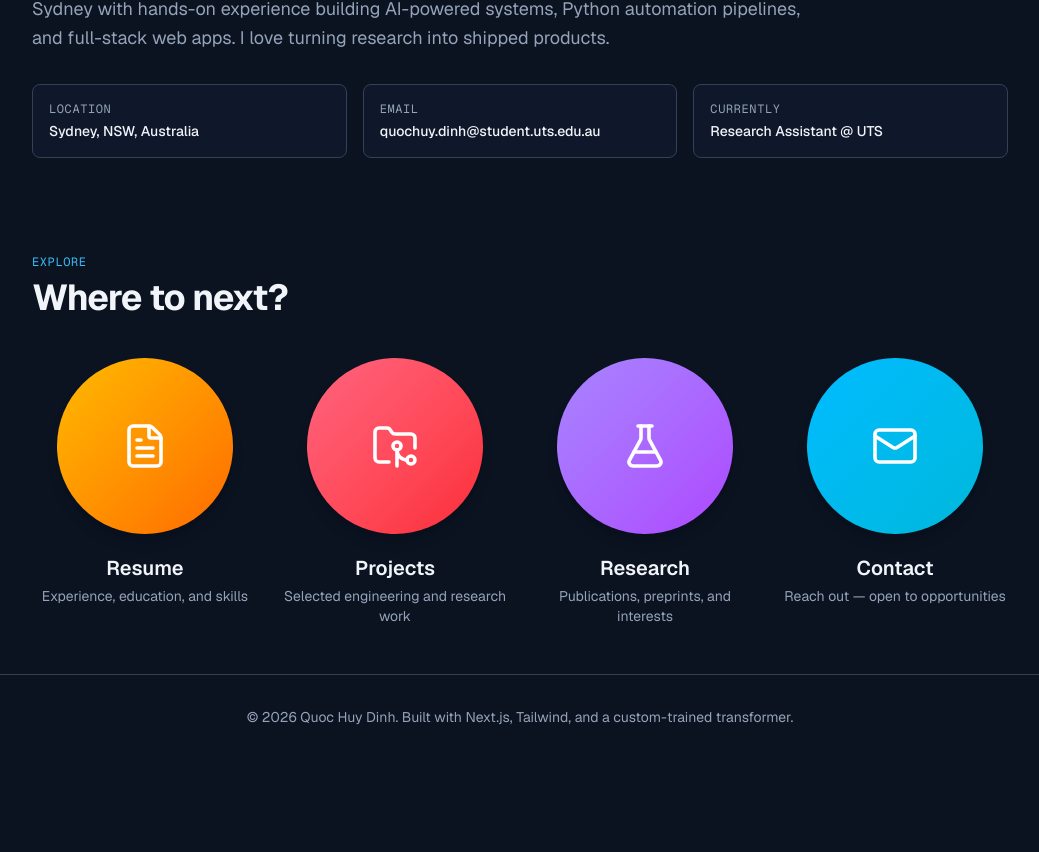
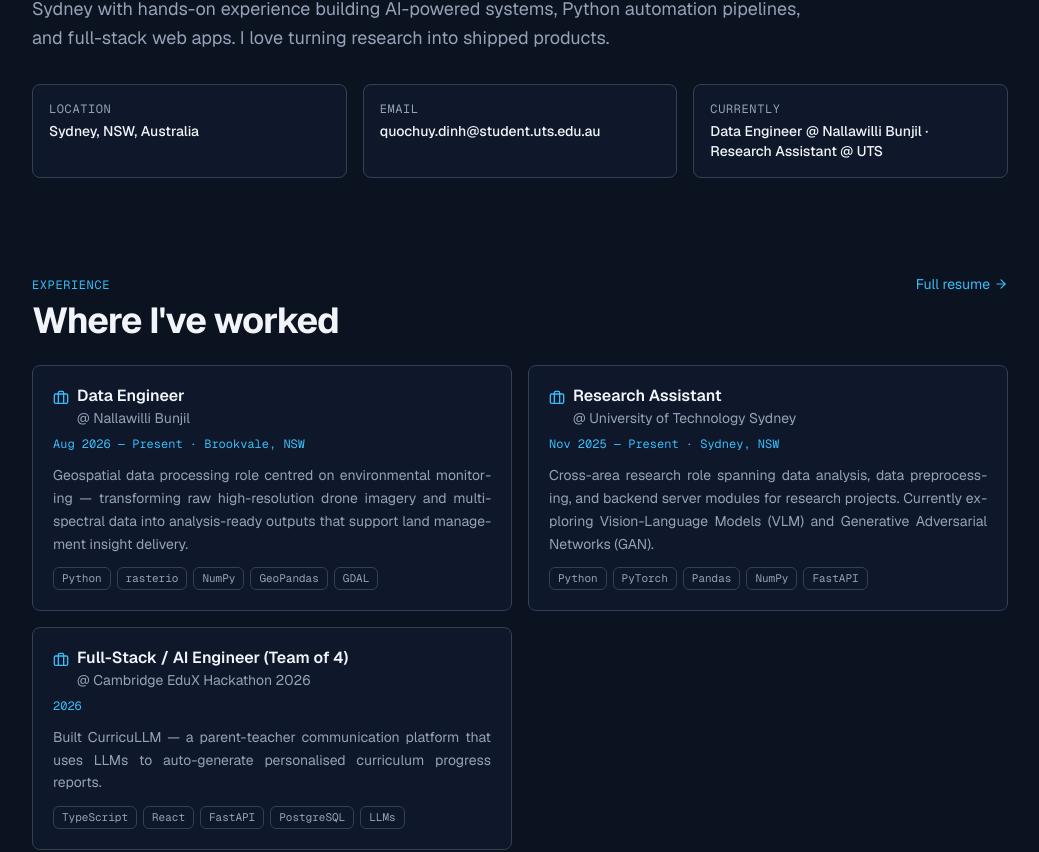
Before and after one commit to Huydinh1205/cv-website, a Next.js app: page / in a window 1280 px wide. Shown: the part 819-1671 px from the top of the page, without its empty margins (120-1159 px from the left). Before the commit the page ends 1578 px from the top, so only its background shows below. Built offline with nearby package versions, Linux system fonts and the light colour scheme.

Commit message:
Regen CV PDF from 2026-08-06 base + add Experience preview on homepage + fix LinkedIn

```diff
--- a/app/page.tsx
+++ b/app/page.tsx
@@ -1,5 +1,6 @@
 import { Hero } from "@/components/sections/Hero";
 import { About } from "@/components/sections/About";
+import { ExperiencePreview } from "@/components/sections/ExperiencePreview";
 import { QuickNav } from "@/components/sections/QuickNav";
 
 export default function Home() {
@@ -7,6 +8,7 @@ export default function Home() {
     <>
       <Hero />
       <About />
+      <ExperiencePreview />
       <QuickNav />
     </>
   );
--- a/components/sections/About.tsx
+++ b/components/sections/About.tsx
@@ -46,7 +46,7 @@ export function About() {
               Currently
             </dt>
             <dd className="mt-1 text-sm font-medium">
-              Research Assistant @ UTS
+              Data Engineer @ Nallawilli Bunjil · Research Assistant @ UTS
             </dd>
           </div>
         </dl>
--- /dev/null
+++ b/components/sections/ExperiencePreview.tsx
@@ -0,0 +1,90 @@
+"use client";
+
+import Link from "next/link";
+import { motion } from "framer-motion";
+import { ArrowRight, Briefcase } from "lucide-react";
+import { Bubbles } from "@/components/Bubbles";
+import { experiences } from "@/data/experience";
+
+export function ExperiencePreview() {
+  return (
+    <section className="mx-auto w-full max-w-5xl px-4 py-8 sm:px-6 sm:py-12">
+      <motion.div
+        initial={{ opacity: 0, y: 20 }}
+        whileInView={{ opacity: 1, y: 0 }}
+        viewport={{ once: true, margin: "-80px" }}
+        transition={{ duration: 0.5 }}
+        className="mb-6 flex items-baseline justify-between gap-4"
+      >
+        <div>
+          <p className="mb-2 font-mono text-xs uppercase tracking-wider text-accent">
+            experience
+          </p>
+          <h2 className="text-3xl font-bold tracking-tight sm:text-4xl">
+            Where I've worked
+          </h2>
+        </div>
+        <Link
+          href="/resume"
+          className="hidden shrink-0 items-center gap-1 text-sm text-accent transition hover:opacity-80 sm:inline-flex"
+        >
+          Full resume <ArrowRight className="size-3.5" />
+        </Link>
+      </motion.div>
+
+      <ol className="grid gap-4 sm:grid-cols-2">
+        {experiences.map((exp, i) => (
+          <motion.li
+            key={`${exp.company}-${i}`}
+            initial={{ opacity: 0, y: 16 }}
+            whileInView={{ opacity: 1, y: 0 }}
+            viewport={{ once: true, margin: "-60px" }}
+            transition={{ duration: 0.45, delay: i * 0.08 }}
+            className="group relative overflow-hidden rounded-lg border border-border bg-card p-5 transition hover:border-accent/50 hover:shadow-lg"
+          >
+            <Bubbles className="bubble-layer" />
+            <div className="relative z-10">
+              <div className="mb-2 flex items-start gap-2">
+                <Briefcase className="mt-1 size-4 shrink-0 text-accent" />
+                <div className="flex-1">
+                  <h3 className="text-base font-semibold leading-tight">
+                    {exp.role}
+                  </h3>
+                  <p className="mt-0.5 text-sm text-muted-foreground">
+                    @ {exp.company}
+                  </p>
+                </div>
+              </div>
+              <p className="font-mono text-xs text-accent">
+                {exp.period}
+                {exp.location ? ` · ${exp.location}` : ""}
+              </p>
+              <p className="mt-3 text-justify text-sm leading-relaxed text-muted-foreground hyphens-auto">
+                {exp.description}
+              </p>
+              {exp.tech?.length ? (
+                <div className="mt-3 flex flex-wrap gap-1.5">
+                  {exp.tech.slice(0, 5).map((t) => (
+                    <span
+                      key={t}
+                      className="rounded-md border border-border px-2 py-0.5 font-mono text-[11px] text-muted-foreground"
+                    >
+                      {t}
+                    </span>
+                  ))}
+                </div>
+              ) : null}
+            </div>
+          </motion.li>
+        ))}
+      </ol>
+
+      <Link
+        href="/resume"
+        className="mt-6 inline-flex items-center gap-1 text-sm text-accent transition hover:opacity-80 sm:hidden"
+      >
+        Full resume <ArrowRight className="size-3.5" />
+      </Link>
+    </section>
+  );
+}
```
Also changed, not shown: 1 other file (tests, documents, lock files or other folders).
